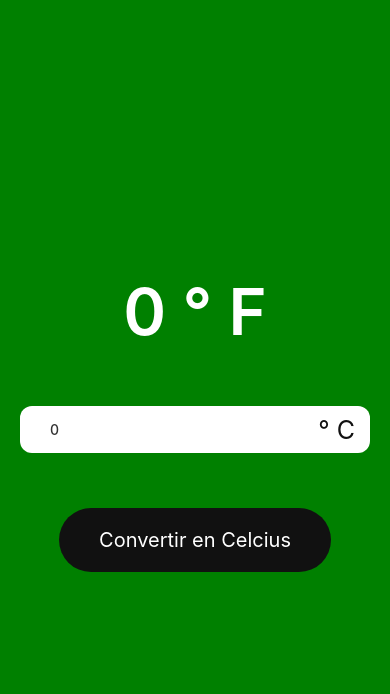
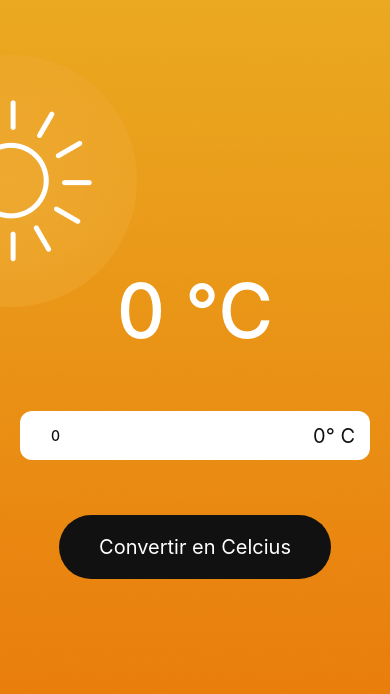
Before and after one commit to NdekoCode/react-native-discovery, a React Native app: screen / in a window 390 px wide. Shown: the top 694 px of the page. Built offline with nearby package versions, Linux system fonts and the light colour scheme.

Commit message:
feat: segment temperature app

```diff
--- a/TempConverter.js
+++ b/TempConverter.js
@@ -1,7 +1,10 @@
-import { Text, TextInput, TouchableOpacity, View } from "react-native";
+import { ImageBackground, Text, TouchableOpacity, View } from "react-native";
 import { tempStyle } from "./styles/tempConverter.style";
 import { SafeAreaProvider, SafeAreaView } from "react-native-safe-area-context";
-
+import hotBackground from "./assets/hot.png";
+import { TemperatureInput } from "./components/TemperatureInput";
+import { TemperatureDisplay } from "./components/TemperatureDisplay";
+// import coldBackground from './assets/cold.png';
 const tempCorresponding = {
   Celcius: "F",
   Faranheit: "C",
@@ -9,30 +12,23 @@ const tempCorresponding = {
 export const TempConverter = () => {
   const onChangeText = (value) => {};
   const handleUnityChange = () => {};
-  const celciusToFaranheit = (value) => {
+  const celciusToFahrenheit = (value) => {
     return (value * 9) / 5 + 32;
   };
-  const FahrenheitToCelcius = (value) => {
+  const fahrenheitToCelcius = (value) => {
     return (value - 32) / (9 / 5);
   };
   const handleConverter = () => {};
   return (
     <SafeAreaProvider>
-      <SafeAreaView style={{ ...tempStyle.container }}>
+      <ImageBackground
+        source={hotBackground}
+        style={{ ...tempStyle.container }}
+      >
+        <SafeAreaView>
           <View style={tempStyle.workspace}>
-          <Text style={tempStyle.textOutput}>
-            {`0 ° ${tempCorresponding["Celcius"]}`}
-          </Text>
-          <View style={tempStyle.textInputContainer}>
-            <TextInput
-              keyboardType="numeric"
-              value={String(0)}
-              placeholder="Enter unity to Converter"
-              onChangeText={onChangeText}
-              style={tempStyle.textInput}
-            />
-            <Text style={tempStyle.textInputLabel}>° C</Text>
-          </View>
+            <TemperatureDisplay />
+            <TemperatureInput />
             <TouchableOpacity
               onPress={handleConverter}
               style={tempStyle.buttonApp}
@@ -41,6 +37,7 @@ export const TempConverter = () => {
             </TouchableOpacity>
           </View>
         </SafeAreaView>
+      </ImageBackground>
     </SafeAreaProvider>
   );
 };
--- /dev/null
+++ b/components/TemperatureDisplay.js
@@ -0,0 +1,6 @@
+import { Text } from "react-native";
+import { tempStyle } from "../styles/tempConverter.style";
+
+export const TemperatureDisplay = ({ value = 0, unit = "C" }) => {
+  return <Text style={tempStyle.textOutput}>{`${value} °${unit}`}</Text>;
+};
--- /dev/null
+++ b/components/TemperatureInput.js
@@ -0,0 +1,18 @@
+import { Text, TextInput, View } from "react-native";
+import { tempStyle } from "../styles/tempConverter.style";
+
+export const TemperatureInput = ({ temp = 0, onChangeText }) => {
+  return (
+    <View style={tempStyle.textInputContainer}>
+      <TextInput
+        keyboardType="numeric"
+        value={String(0)}
+        placeholder="Enter unity to Converter"
+        onChangeText={onChangeText}
+        maxLength={4}
+        style={tempStyle.textInput}
+      />
+      <Text style={tempStyle.textInputLabel}>{temp}° C</Text>
+    </View>
+  );
+};
--- a/styles/tempConverter.style.js
+++ b/styles/tempConverter.style.js
@@ -2,22 +2,22 @@ import { StyleSheet } from "react-native";
 
 export const tempStyle = StyleSheet.create({
   container: {
-    backgroundColor: "green",
     justifyContent: "center",
     alignItems: "center",
     flex: 1,
+    padding: 20,
   },
   workspace: {
     minHeight: 490,
     minWidth: 350,
-    width: "85%",
     justifyContent: "center",
     alignItems: "center",
     rowGap: 55,
   },
   textInputContainer: {
+    flexDirection: "row",
     width: "100%",
-    flexDirection: "row",
+    alignSelf: "stretch", // Pour override le `alignItems` du parent
     borderRadius: 12,
     backgroundColor: "#fff",
     alignItems: "center",
@@ -25,12 +25,12 @@ export const tempStyle = StyleSheet.create({
     paddingHorizontal: 15,
   },
   textInput: {
-    color: "#333",
-    padding: 15,
+    color: "#111",
+    padding: 16,
     fontWeight: "500",
   },
   textInputLabel: {
-    fontSize: 25,
+    fontSize: 20,
     color: "#111",
   },
   buttonApp: {
@@ -45,8 +45,8 @@ export const tempStyle = StyleSheet.create({
     },
   },
   textOutput: {
-    fontSize: 65,
+    fontSize: 75,
     color: "white",
-    fontWeight: "600",
+    fontWeight: "500",
   },
 });
```
Also changed, not shown: assets/cold.png (added), assets/hot.png (added). Lines whose indentation alone changed are shown as unchanged.
